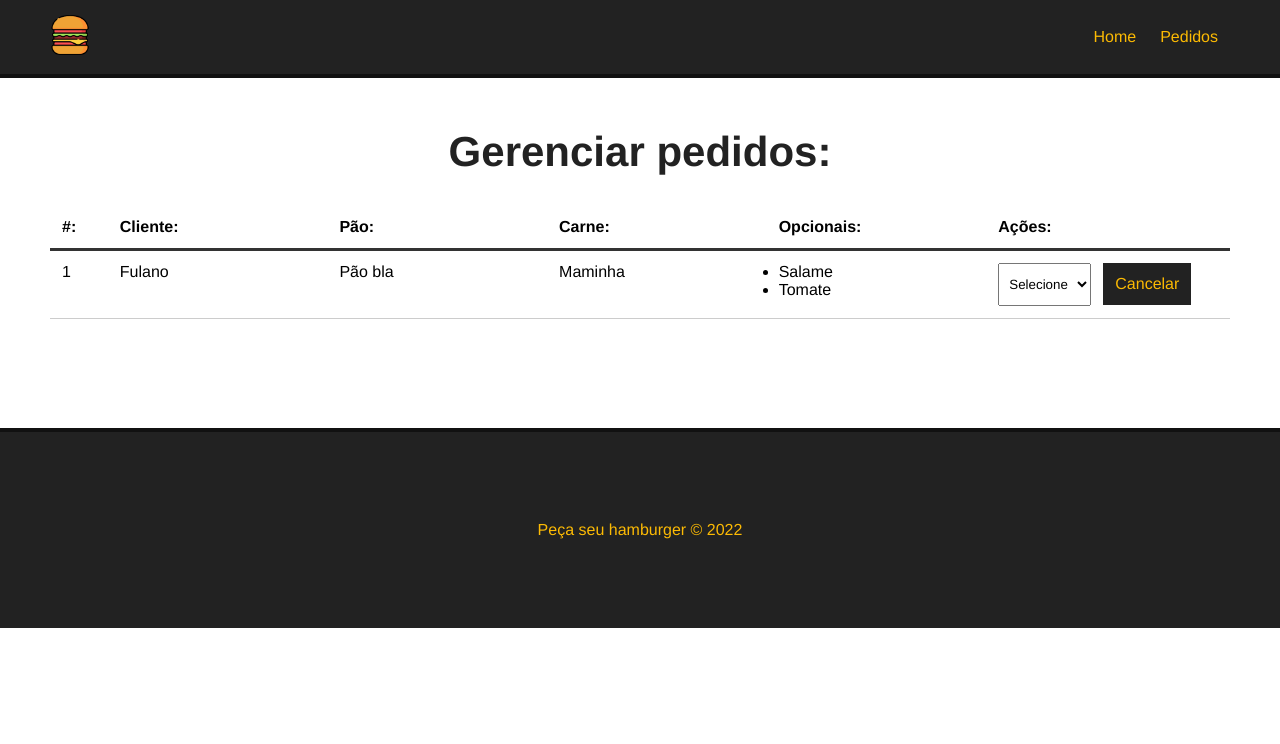
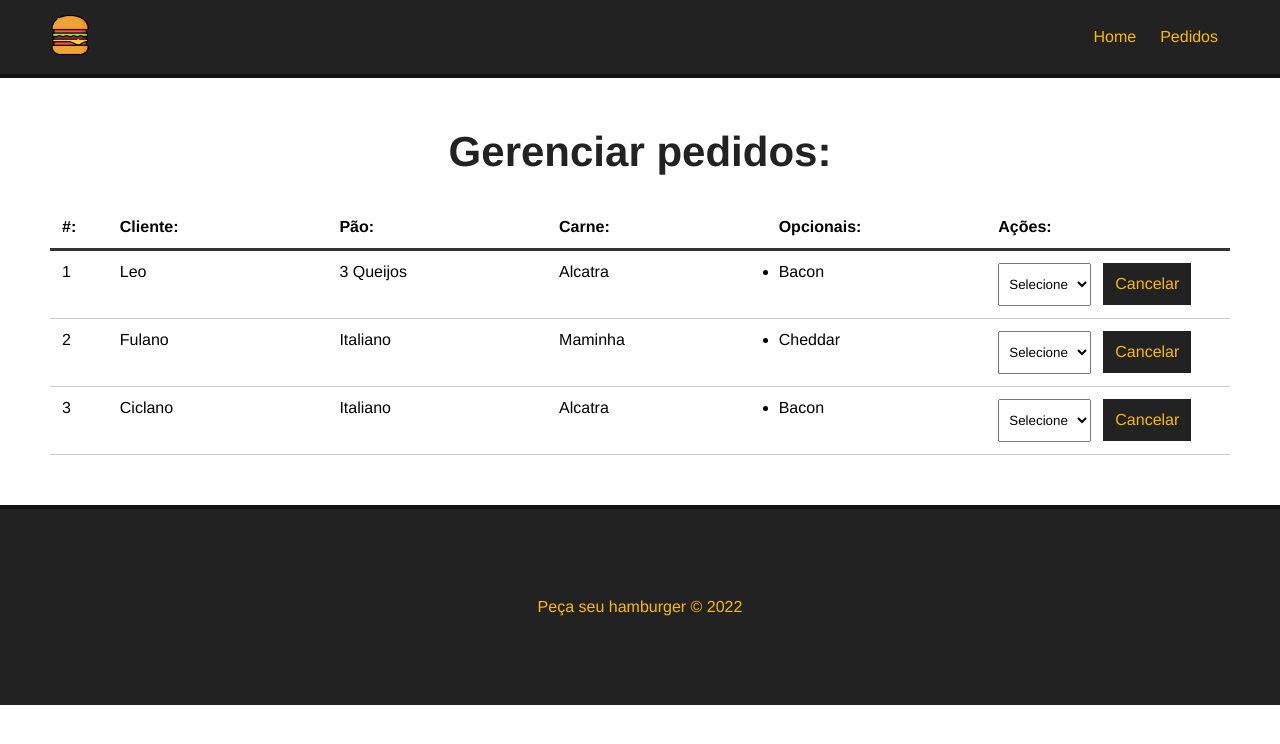
Before and after one commit to LeonardoScherer/curso_vuejs3, a Vue app in the folder proj_pedir_hamburger/: page /pedidos in a window 1280 px wide. Shown: the top 744 px of the page. Built offline with nearby package versions, Linux system fonts and the light colour scheme; data requests are answered from the project's data file.

Commit message:
Resgatando pedidos do db

```diff
--- a/proj_pedir_hamburger/src/components/Dashboard.vue
+++ b/proj_pedir_hamburger/src/components/Dashboard.vue
@@ -11,15 +11,14 @@
             </div>
         </div>
         <div id="burger-table-rows">
-            <div class="burger-table-rows">
-                <div class="order-number">1</div>
-                <div>Fulano</div>
-                <div>Pão bla</div>
-                <div>Maminha</div>
+            <div class="burger-table-rows" v-for="burger in burgers" :key="burger.id">
+                <div class="order-number">{{ burger.id }}</div>
+                <div>{{ burger.nome }}</div>
+                <div>{{ burger.pao }}</div>
+                <div>{{ burger.carne }}</div>
                 <div>
                     <ul>
-                        <li>Salame</li>
-                        <li>Tomate</li>
+                        <li v-for="(opcional, index) in burger.opcionais" :key="index">{{ opcional }}</li>
                     </ul>
                 </div>
                 <div>
@@ -35,7 +34,30 @@
 
 <script>
 export default {
-    name: 'Dashboard'
+    name: 'Dashboard',
+    data() {
+        return {
+            burgers: null,
+            burger_id: null,
+            status: []
+        }
+    },
+    methods: {
+        async getPedidos() {
+
+            const req = await fetch("http://localhost:3000/burgers");
+
+            const data = await req.json();
+
+            this.burgers = data;
+
+            console.log(this.burgers);
+
+        }
+    },
+    mounted() {
+        this.getPedidos();
+    }
 }
 </script>
 
```
